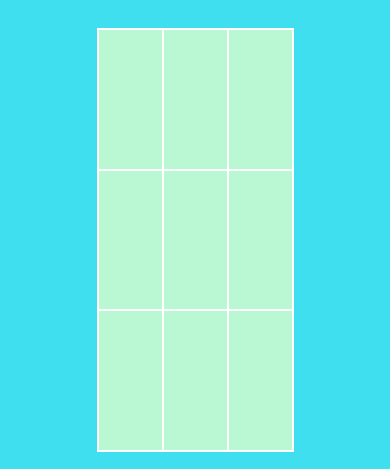
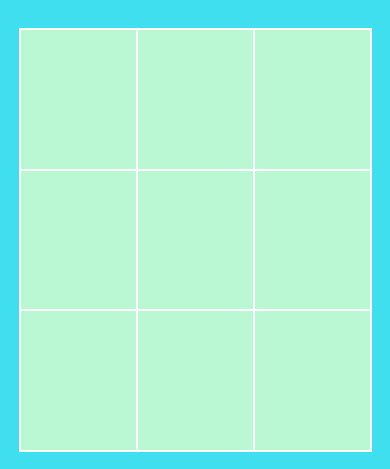
Before and after one commit to francisGolden/Tic-Tac-Toe, a plain HTML site: page index.html in a window 390 px wide. Shown: the part 163-632 px from the top of the page. Drawn offline with Linux system fonts and the light colour scheme.

Commit message:
fixed same box bug marking. improved responsiveness

```diff
--- a/script.js
+++ b/script.js
@@ -39,9 +39,8 @@ const dcModule = (function() {
 
                 i = Array.from(box).indexOf(boxx)
 
-
+                if (boxx.textContent == "") {
                     gameB[i] = "X"
-
 
                     let randomI = Math.floor(Math.random() * 10);
 
@@ -62,6 +61,7 @@ const dcModule = (function() {
 
                   dcModule.metodo()
 
+                }
 
                 if (gameB[0] == "X" && gameB[1] == "X" && gameB[2] == "X") {
                   player1.score += 1
--- a/style.css
+++ b/style.css
@@ -31,7 +31,8 @@ html, body {
     grid-template-columns: repeat(3, 1fr);
     grid-template-rows: repeat(3, 1fr);
     height: 50vh;
-    width: 50vw;
+    width: 90vw;
+    max-width: 700px;
     background-color: #B9F8D3;
     border: 0.01px solid white;
 
```
Lines whose indentation alone changed are shown as unchanged.
